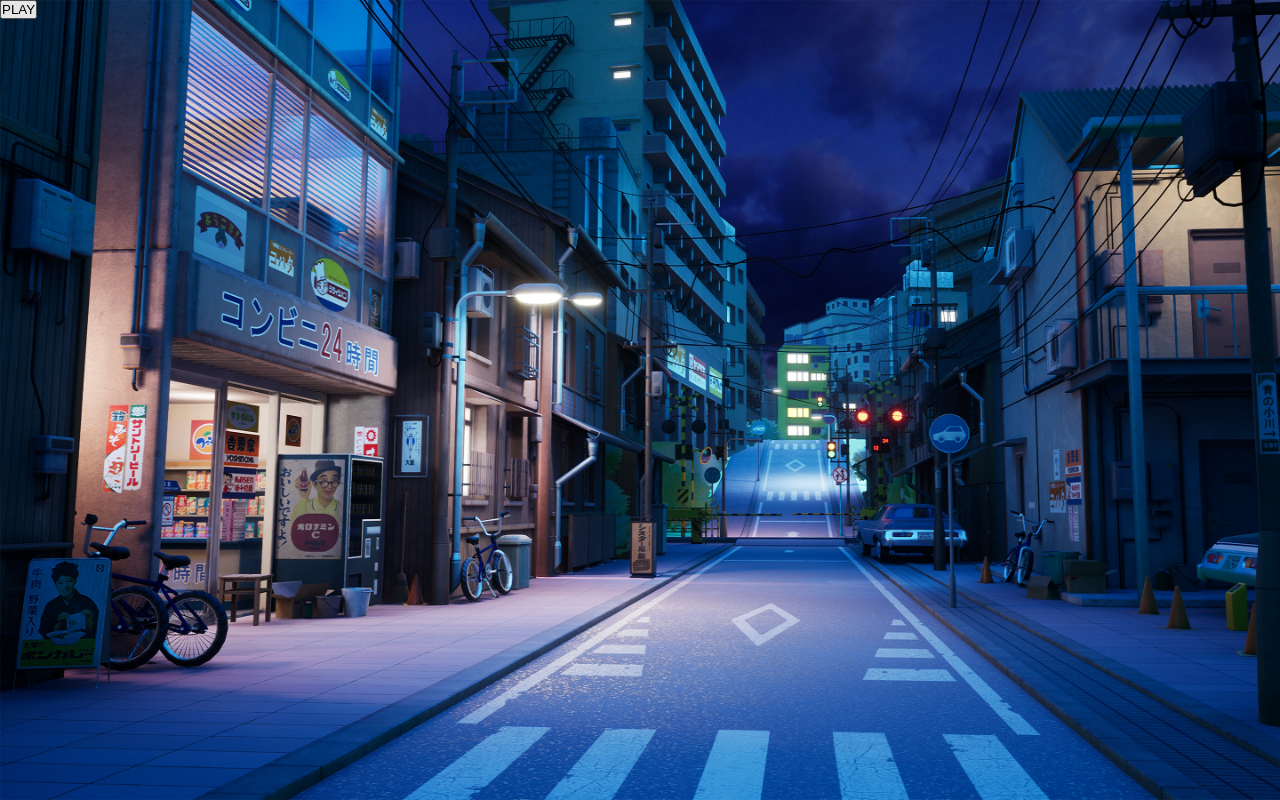
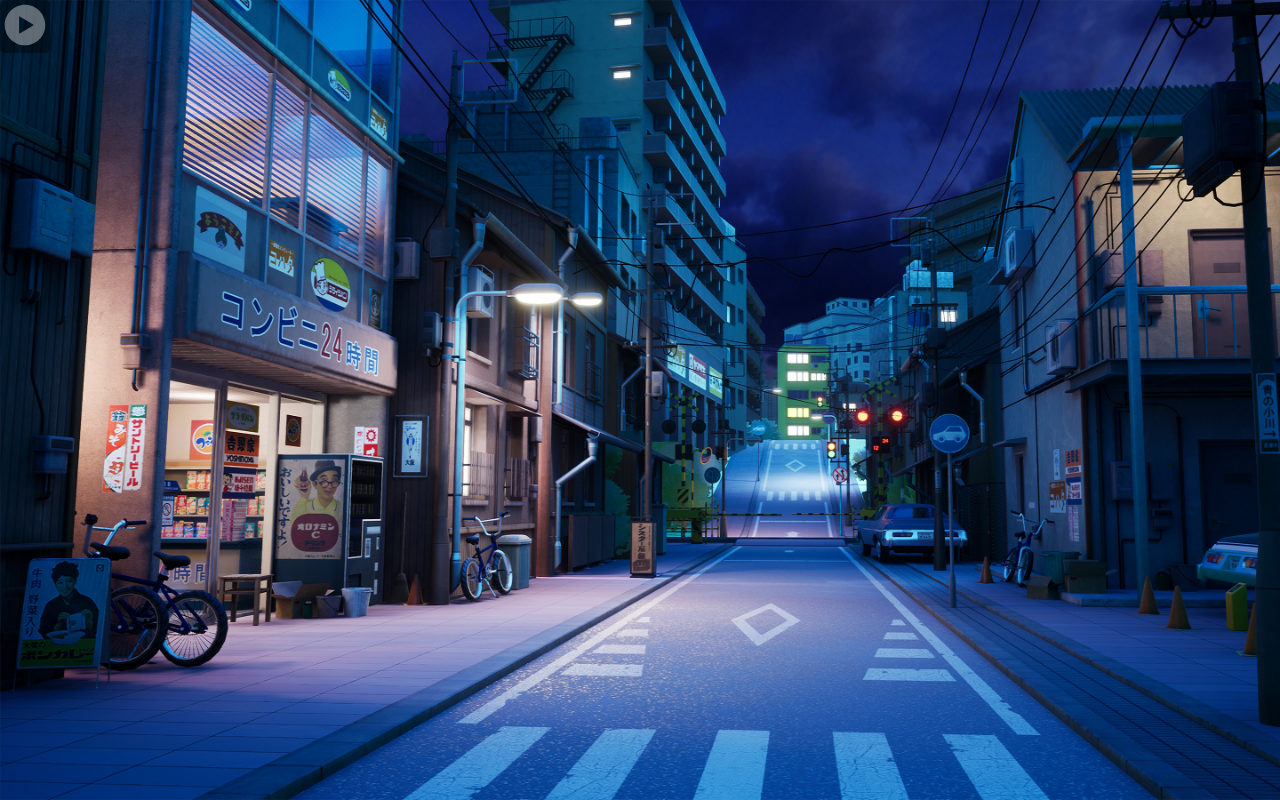
Before and after one commit to Kudoo39/serenity-space, a React (Vite) app: page / in a window 1280 px wide. Built offline with nearby package versions, Linux system fonts and the light colour scheme.

Commit message:
adding some styles to play/pause button

```diff
--- a/package.json
+++ b/package.json
@@ -11,7 +11,8 @@
   },
   "dependencies": {
     "react": "^18.2.0",
-    "react-dom": "^18.2.0"
+    "react-dom": "^18.2.0",
+    "react-icons": "^4.12.0"
   },
   "devDependencies": {
     "@types/react": "^18.2.37",
--- a/src/components/Music/Music.css
+++ b/src/components/Music/Music.css
@@ -1,3 +1,15 @@
 .music-container {
   z-index: 2;
 }
+
+button {
+  background: rgba(0, 0, 0, 0.415);
+  border-radius: 5px;
+  border: none;
+  cursor: pointer;
+  color: rgba(255, 255, 255, 0.375);
+}
+
+.music-icon {
+  font-size: 50px;
+}
--- a/src/components/Music/Music.jsx
+++ b/src/components/Music/Music.jsx
@@ -1,5 +1,7 @@
 import React, { useState, useEffect, useRef } from "react";
 import "./Music.css";
+import { IoIosPlayCircle } from "react-icons/io";
+import { FaRegPauseCircle } from "react-icons/fa";
 
 const Music = () => {
   const musicRef = useRef(new Audio("../../public/music/music.mp3"));
@@ -23,7 +25,13 @@ const Music = () => {
 
   return (
     <div className="music-container">
-      <button onClick={playMusic}>{isPlay ? "PAUSE" : "PLAY"}</button>
+      <button onClick={playMusic}>
+        {isPlay ? (
+          <FaRegPauseCircle className="music-icon" />
+        ) : (
+          <IoIosPlayCircle className="music-icon" />
+        )}
+      </button>
     </div>
   );
 };
```
Also changed, not shown: 1 other file (tests, documents, lock files or other folders).
